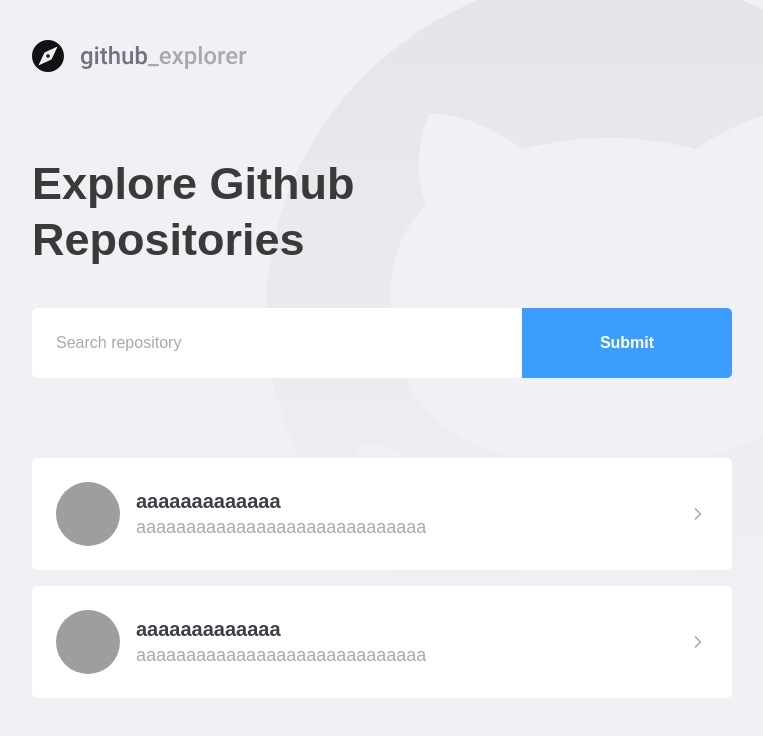
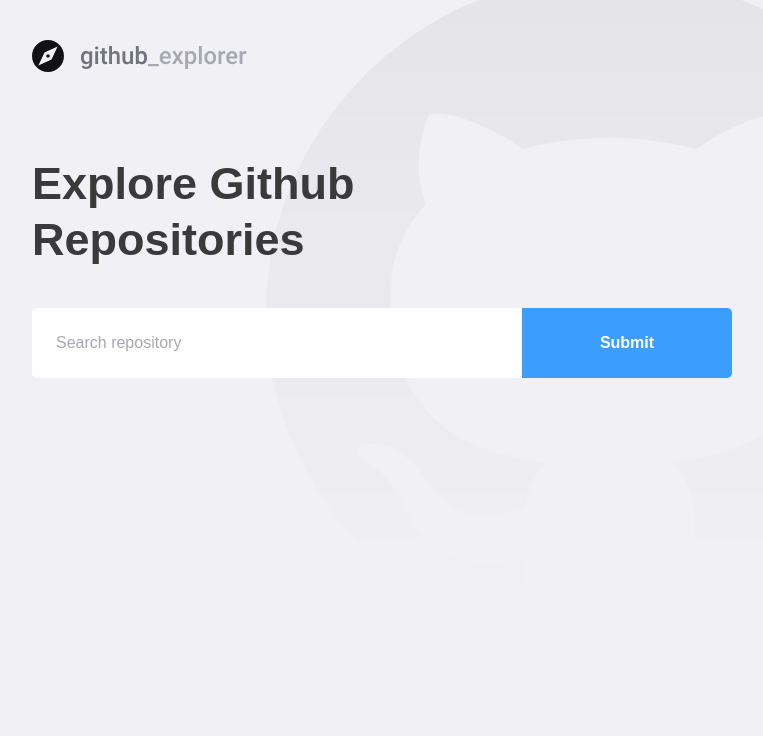
Before and after one commit to diebraga/explorer_github, a React (Create React App) app: page / in a window 1280 px wide. Shown: the top 736 px of the page, without its empty margins (148-911 px from the left). Built offline with nearby package versions, Linux system fonts and the light colour scheme; grey boxes are pictures that could not be loaded.

Commit message:
api connected

```diff
--- a/package.json
+++ b/package.json
@@ -11,6 +11,7 @@
     "@types/react": "^16.9.0",
     "@types/react-dom": "^16.9.0",
     "@types/react-router-dom": "^5.1.5",
+    "axios": "^0.19.2",
     "polished": "^3.6.3",
     "react": "^16.13.1",
     "react-dom": "^16.13.1",
--- a/src/dashboard/index.tsx
+++ b/src/dashboard/index.tsx
@@ -1,48 +1,66 @@
-import React from 'react';
+import React, { useState, FormEvent } from 'react';
 import { FiChevronRight } from 'react-icons/fi';
+import api from '../services/api';
 
 import logoImg from '../assets/logosmall.svg';
 
 import { Title, Form, Repositories } from './styles';
 
-const Dashboard: React.FC = () => (
+interface Repository {
+  full_name: string;
+  description: string;
+  owner: {
+    login: string;
+    avatar_url: string;
+  }
+}
+
+const Dashboard: React.FC = () => {
+  const [newRepo, setNewRepo] = useState('');
+  const [repos, setRepos] = useState<Repository[]>([]);
+
+  async function handleRepos(event: FormEvent<HTMLFormElement>): Promise<void> {
+    event.preventDefault();
+
+    const response = await api.get(`repos/${newRepo}`);
+
+    const repository = response.data;
+
+    setRepos([...repos, repository]);
+    setNewRepo('');
+  }
+  return (
     <>
     <img src={logoImg} alt="git explorer" />
     <Title>Explore Github Repositories</Title>
 
-    <Form>
-      <input placeholder="Search repository" />
+    <Form onSubmit={handleRepos}>
+      <input
+      value={newRepo}
+      onChange={(e) => setNewRepo(e.target.value)}
+      placeholder="Search repository" />
       <button type="submit">Submit</button>
     </Form>
 
     <Repositories>
-      <a href="">
+      {repos.map((repository) => (
+              <a key={repository.full_name} href="repos">
               <img
-          src="https://avatars2.githubusercontent.com/u/52054459?s=460&u=d4c512846e9d96d98c2da4eeb1c9906691461b80&v=4"
-          alt="Diego Braga"
+                src={repository.owner.avatar_url}
+                alt={repository.owner.login}
               />
               <div>
-          <strong>aaaaaaaaaaaaa</strong>
-          <p>aaaaaaaaaaaaaaaaaaaaaaaaaaaaa</p>
-        </div>
-
-        <FiChevronRight size={20}/>
-      </a>
-      <a href="">
-        <img
-          src="https://avatars2.githubusercontent.com/u/52054459?s=460&u=d4c512846e9d96d98c2da4eeb1c9906691461b80&v=4"
-          alt="Diego Braga"
-        />
-        <div>
-          <strong>aaaaaaaaaaaaa</strong>
-          <p>aaaaaaaaaaaaaaaaaaaaaaaaaaaaa</p>
+      <strong>{repository.full_name}</strong>
+      <p>{repository.description}</p>
               </div>
 
               <FiChevronRight size={20}/>
             </a>
 
+      ))}
     </Repositories>
     </>
   );
+};
 
 export default Dashboard;
--- a/src/dashboard/styles.ts
+++ b/src/dashboard/styles.ts
@@ -83,7 +83,8 @@
     }
 
     div {
-      margin-left: 16px;
+      margin: 0 16px;
+      flex: 1;
 
       strong {
         font-size: 20px;
--- /dev/null
+++ b/src/services/api.ts
@@ -0,0 +1,7 @@
+import axios from 'axios';
+
+const api = axios.create({
+  baseURL: 'https://api.github.com/',
+});
+
+export default api;
```
Also changed, not shown: 1 other file (tests, documents, lock files or other folders). Lines whose indentation alone changed are shown as unchanged.
